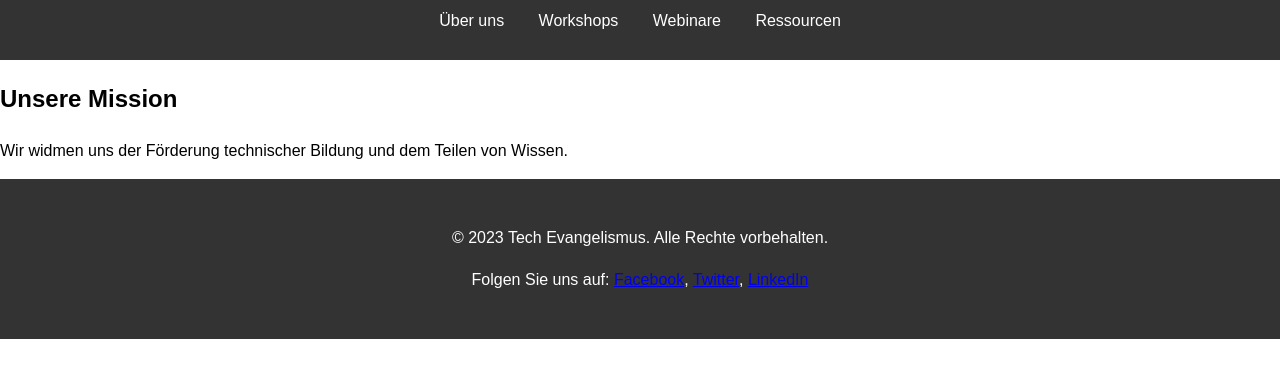
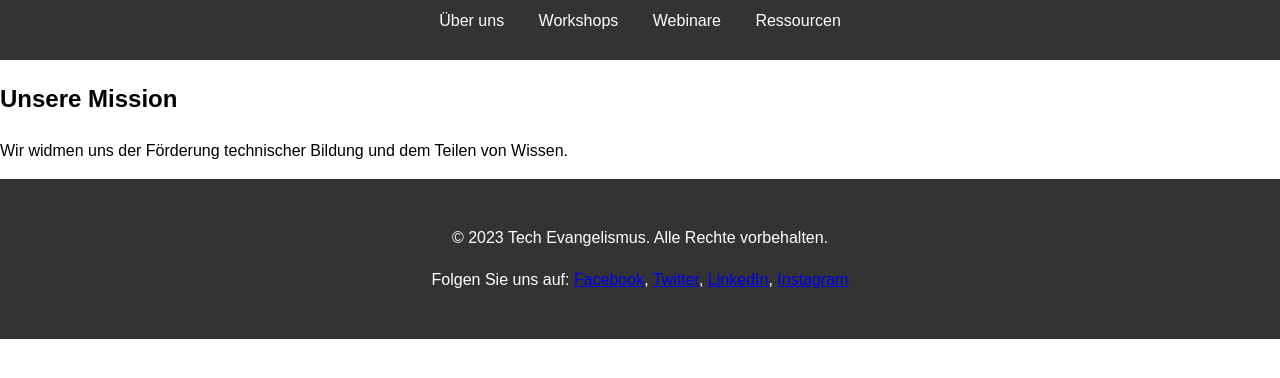
Before and after one commit to ladyinredderzkuu3/tech-evangelismus, a plain HTML site: page index.html in a window 1280 px wide. Shown: the part 96-474 px from the top of the page. Drawn offline with Linux system fonts and the light colour scheme.

Commit message:
Update footer text to include Instagram link.

```diff
--- a/index.html
+++ b/index.html
@@ -26,7 +26,7 @@
     </main>
     <footer>
         <p>&copy; 2023 Tech Evangelismus. Alle Rechte vorbehalten.</p>
-        <p>Folgen Sie uns auf: <a href="#">Facebook</a>, <a href="#">Twitter</a>, <a href="#">LinkedIn</a></p>
+        <p>Folgen Sie uns auf: <a href="#">Facebook</a>, <a href="#">Twitter</a>, <a href="#">LinkedIn</a>, <a href="#">Instagram</a></p>
     </footer>
 </body>
 </html>
```
